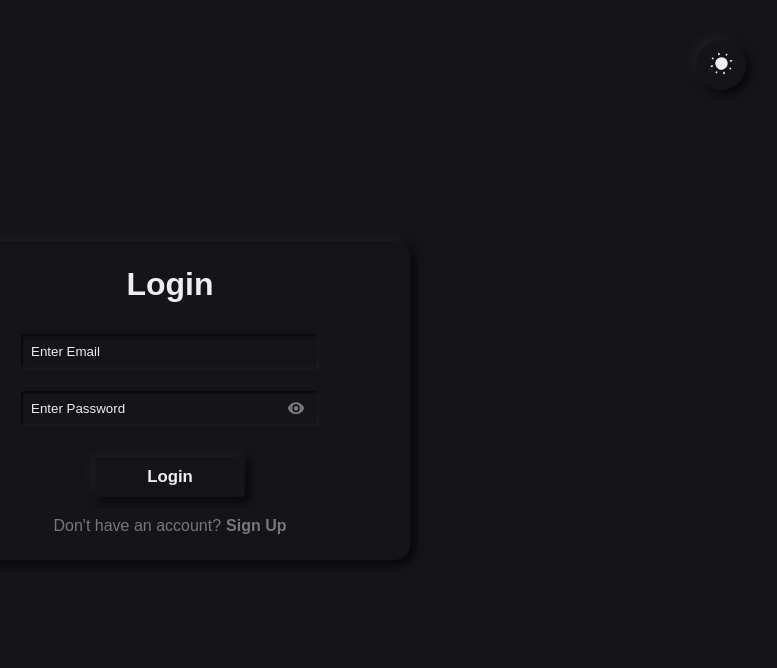
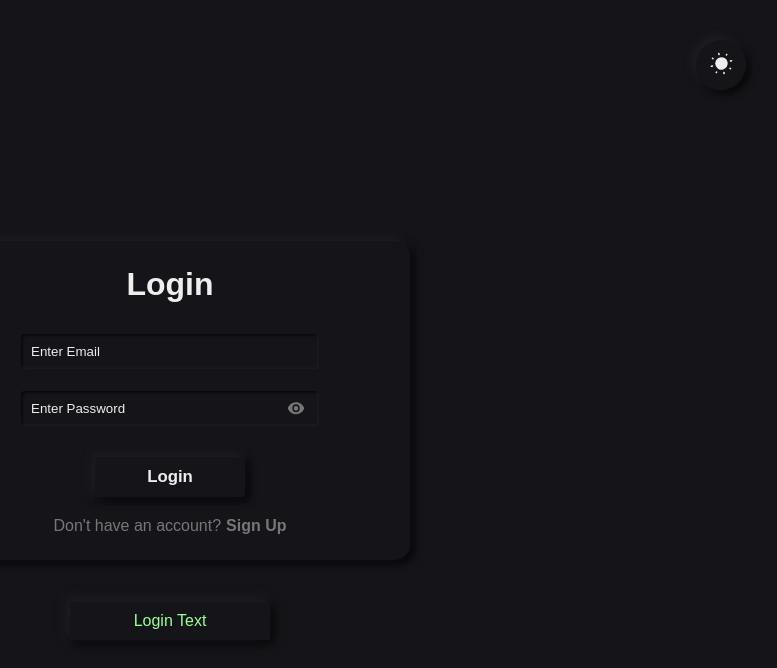
Before and after one commit to N-eeraj/neumorphic-form, a React (Vite) app: page / in a window 1280 px wide. Shown: the top 668 px of the page, without its empty margins (470-1247 px from the left). Built offline with nearby package versions, Linux system fonts and the light colour scheme.

Commit message:
Basic setup for toast

```diff
--- /dev/null
+++ b/src/components/Toast.jsx
@@ -0,0 +1,11 @@
+import toastStyles from '@styles/toast.module.css'
+
+const Toast = ({ text, type }) => {
+  return (
+    <div className={`${toastStyles.toast} ${toastStyles[type]}`}>
+        {text}
+    </div>
+  )
+}
+
+export default Toast
--- a/src/components/forms/Login.jsx
+++ b/src/components/forms/Login.jsx
@@ -1,6 +1,9 @@
 import { useState } from 'react'
+
 import Input from '@components/Input'
 import Button from '@components/Button'
+import Toast from '@components/Toast'
+
 import { isEmpty } from '@/utils'
 import formStyles from '@styles/form.module.css'
 
@@ -35,6 +38,8 @@ const Login = ({onChangeForm, onSubmit}) => {
           </span>
         </div>
       </div>
+
+      <Toast text="Login Text" type="success" />
     </>
   )
 }
--- a/src/components/forms/Register.jsx
+++ b/src/components/forms/Register.jsx
@@ -1,6 +1,9 @@
 import { useState } from 'react'
+
 import Input from '@components/Input'
 import Button from '@components/Button'
+import Toast from '@components/Toast'
+
 import { isValidEmail, isValidPassword, isMatchingPasswords } from '@/utils'
 import formStyles from '@styles/form.module.css'
 
@@ -39,6 +42,8 @@ const Register = ({onChangeForm, onSubmit}) => {
           </span>
         </div>
       </div>
+
+      <Toast text="Register Text" type="error" />
     </>
   )
 }
--- a/src/styles/index.css
+++ b/src/styles/index.css
@@ -3,6 +3,8 @@
     --ink: #333;
     --shadow-left: #FAFCFF;
     --shadow-right: #C8CAD0;
+    --success: #070;
+    --error: #900;
 }
 
 [data-theme="dark"] {
@@ -10,6 +12,8 @@
     --ink: #EEE;
     --shadow-left: #202025;
     --shadow-right: #020205;
+    --success: #9F9;
+    --error: #F99;
 }
 
 * {
--- /dev/null
+++ b/src/styles/toast.module.css
@@ -0,0 +1,16 @@
+.toast {
+    position: fixed;
+    bottom: 20vh;
+    min-width: 200px;
+    padding: 10px;
+    text-align: center;
+    box-shadow: -3px -3px 10px var(--shadow-left), 3px 3px 10px var(--shadow-right);
+}
+
+.success {
+    color: var(--success);
+}
+
+.error {
+    color: var(--error);
+}
```
